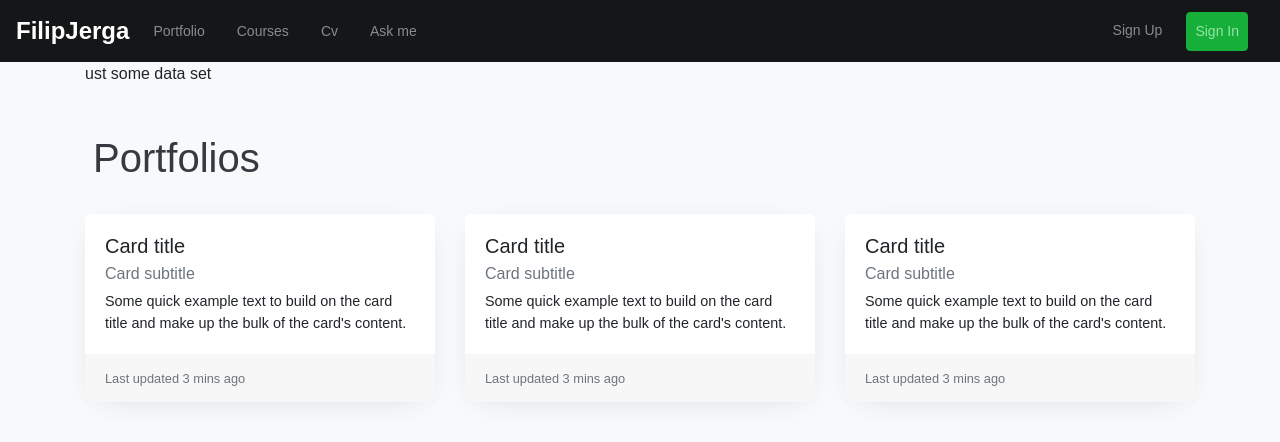
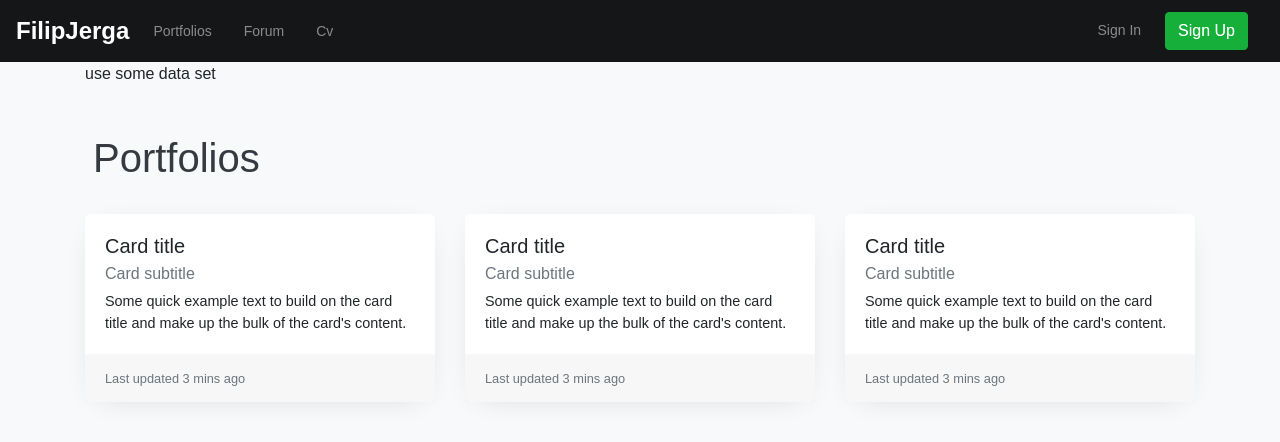
Before and after one commit to samreachyan/nextblog, a Next.js app: page /portfolios in a window 1280 px wide. Shown: the top 442 px of the page. Built offline with nearby package versions, Linux system fonts and the light colour scheme.

Commit message:
Nav done

```diff
--- a/components/shared/Navbar.js
+++ b/components/shared/Navbar.js
@@ -1,39 +1,45 @@
-function Navbar() {
-    return (
-        <div className="navbar-wrapper">
-            <nav className="navbar navbar-expand-lg navbar-dark fj-mw9">
-            <a className="navbar-brand mr-3 font-weight-bold" href="#">FilipJerga</a>
-            <button className="navbar-toggler" type="button" data-toggle="collapse" data-target="#navbarSupportedContent" aria-controls="navbarSupportedContent" aria-expanded="false" aria-label="Toggle navigation">
-                <span className="navbar-toggler-icon"></span>
-            </button>
+import { Navbar, Nav } from 'react-bootstrap';
+import Link from 'next/link'
 
-            <div className="collapse navbar-collapse" id="navbarSupportedContent">
-                <ul className="navbar-nav">
-                <li className="nav-item mr-3">
-                    <a className="nav-link" href="#">Portfolio</a>
-                </li>
-                <li className="nav-item mr-3">
-                    <a className="nav-link" href="#">Courses</a>
-                </li>
-                <li className="nav-item mr-3">
-                    <a className="nav-link" href="#">Cv</a>
-                </li>
-                <li className="nav-item mr-3">
-                    <a className="nav-link" href="#">Ask me</a>
-                </li>
-                </ul>
-                <ul className="navbar-nav ml-auto">
-                <li className="nav-item mr-3">
-                    <a className="nav-link" href="#">Sign Up</a>
-                </li>
-                <li className="nav-item mr-3">
-                    <a className="nav-link btn btn-success bg-green-2 bright" href="#">Sign In</a>
-                </li>
-                </ul>
-            </div>
-            </nav>
-        </div>
-    )
+const AppLink = ({children, className, href}) =>
+  <Link href={href}>
+    <a className={className}>{children}</a>
+  </Link>
+
+const AppNavbar = () => {
+  return (
+    <div className="navbar-wrapper">
+      <Navbar expand="lg" className="navbar-dark fj-mw9">
+        <AppLink
+          href="/"
+          className="navbar-brand mr-3 font-weight-bold">
+          FilipJerga
+        </AppLink>
+        <Navbar.Toggle />
+        <Navbar.Collapse>
+          <Nav className="mr-auto">
+            <AppLink href="/portfolios" className="nav-link mr-3">
+              Portfolios
+            </AppLink>
+            <AppLink href="/forum/category" className="nav-link mr-3">
+              Forum
+            </AppLink>
+            <AppLink href="/cv" className="mr-3 nav-link">
+              Cv
+            </AppLink>
+          </Nav>
+          <Nav>
+            <AppLink href="/login" className="mr-3 nav-link">
+              Sign In
+            </AppLink>
+            <AppLink href="/register" className="mr-3 btn btn-success bg-green-2 bright">
+              Sign Up
+            </AppLink>
+          </Nav>
+        </Navbar.Collapse>
+      </Navbar>
+    </div>
+  )
 }
 
-export default Navbar
+export default AppNavbar;
--- a/package.json
+++ b/package.json
@@ -5,14 +5,16 @@
   "main": "index.js",
   "dependencies": {
     "bootstrap": "^4.5.2",
+    "express": "^4.17.1",
     "next": "^9.5.3",
     "node-sass": "^4.14.1",
     "react": "^16.13.1",
+    "react-bootstrap": "^1.3.0",
     "react-dom": "^16.13.1"
   },
   "devDependencies": {},
   "scripts": {
-    "dev": "next dev",
+    "dev": "node server/index.js",
     "build": "next build",
     "start": "next start"
   },
--- a/pages/_app.js
+++ b/pages/_app.js
@@ -1,3 +1,4 @@
+import App from 'next/app'
 import 'bootstrap/dist/css/bootstrap.min.css';
 import '../styles/index.scss';
 
@@ -5,16 +6,31 @@
 import Hero from '@/components/shared/Hero'
 
 const MyApp = ({Component, pageProps}) => {
-
+  const isHomePage = () => Component.name === 'Home'
   return (
     <div className="portfolio-app">
       <Navbar />
-      { Component.name === 'Home' && <Hero /> }
+
+      { isHomePage() && <Hero /> }
       <div className="container">
         <Component {...pageProps} />
       </div>
+
+      { isHomePage() &&
+        <footer id="sticky-footer" className="py-4 bg-black text-white-50 py-3">
+          <div className="container text-center">
+            <small>Copyright &copy; Your Website</small>
+          </div>
+        </footer>
+      }
     </div>
   )
 }
 
+MyApp.getInitialProps = async (context) => {
+  const initialProps = App.getInitialProps && await App.getInitialProps(context);
+
+  return { pageProps: {appData: 'Hello __App Components', ...initialProps.pageProps } }
+}
+
 export default MyApp;
--- /dev/null
+++ b/pages/cv/index.js
@@ -0,0 +1,2 @@
+const CV = () => <h1>Hello CV Page</h1>
+export default CV;
--- a/pages/index.js
+++ b/pages/index.js
@@ -216,11 +216,7 @@
       </div>
       {/* REPLIER ENDS */}
       {/* FOOTER STARTS */}
-      <footer id="sticky-footer" className="py-4 bg-black text-white-50 py-3">
-        <div className="container text-center">
-          <small>Copyright &copy; Your Website</small>
-        </div>
-      </footer>
+
       {/* FOOTER ENDS */}
     </>
   )
--- a/pages/portfolios/index.js
+++ b/pages/portfolios/index.js
@@ -1,8 +1,8 @@
 const apiCall = () => {
     return new Promise((res, req) => {
         setTimeout(() => {
-            res({ testData: 'ust some data set' })
-        }, 100)
+            res({ testData: 'use some data set' })
+        }, 200)
     })
 }
 
--- /dev/null
+++ b/pages/register/index.js
@@ -0,0 +1,2 @@
+const Register = () => <h1>Hello Register Page</h1>
+export default Register;
```
Also changed, not shown: 2 other files (tests, documents, lock files or other folders).
